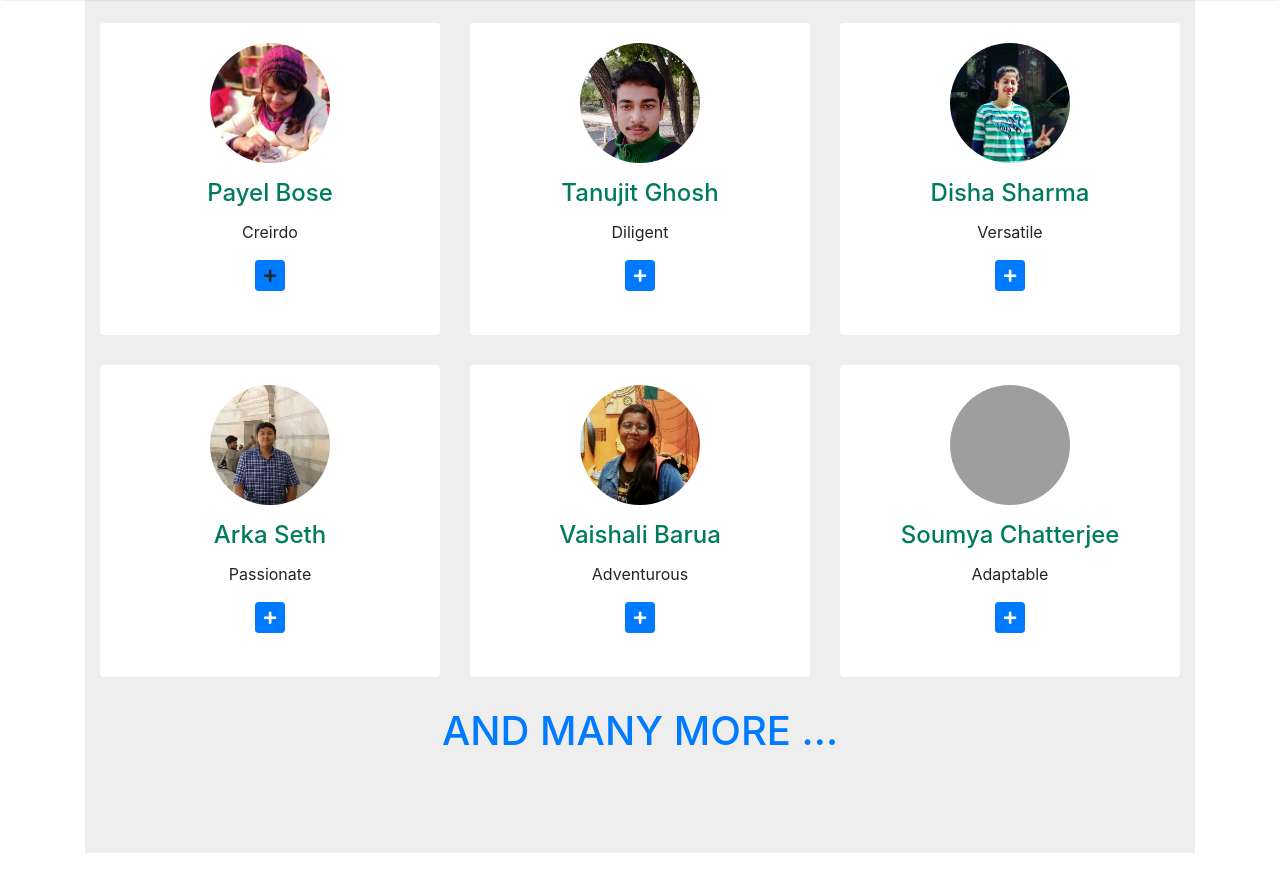
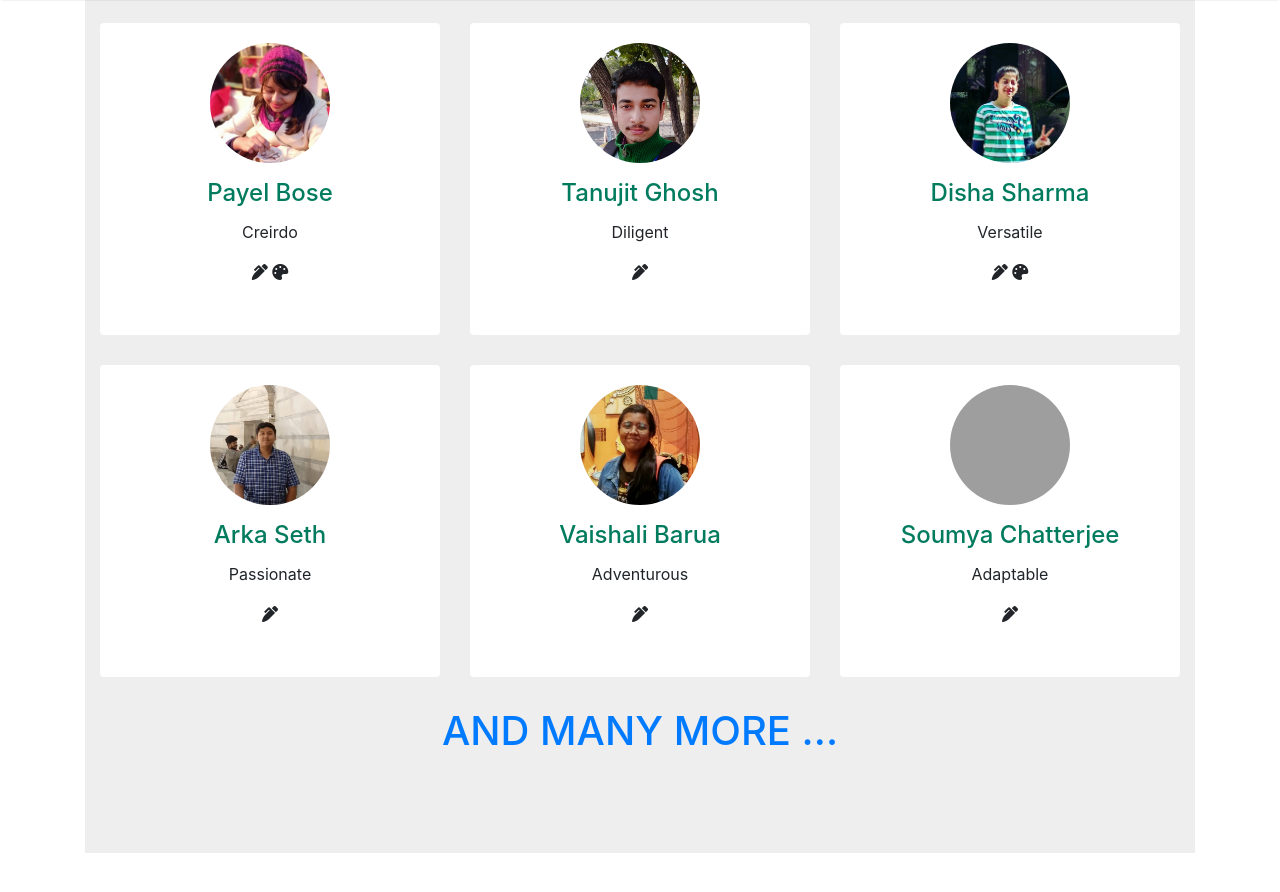
Before and after one commit to ieeesb-nitdgp/insight, a Jekyll site: the page built from _pages/team.md, in a window 1280 px wide and 900 px high, scrolled down 598 px. Shown: the top 892 px of the window. Built offline with Jekyll 4.4.1, drawn with Linux system fonts in a browser that asks for light colours; nearby versions of some CDN libraries; grey boxes are pictures that could not be loaded.

Commit message:
Edit member icons

```diff
--- a/_layouts/default_mem.html
+++ b/_layouts/default_mem.html
@@ -18,14 +18,15 @@
 
 <link href="{{ site.baseurl }}/assets/css/style_team.css" rel="stylesheet">
 
-<link href="https:////maxcdn.bootstrapcdn.com/bootstrap/4.0.0/css/bootstrap.min.css" rel="stylesheet" id="bootstrap-css">
+<link href="https://maxcdn.bootstrapcdn.com/bootstrap/4.0.0/css/bootstrap.min.css" rel="stylesheet" id="bootstrap-css">
 
 <script src="{{ site.baseurl }}/assets/js/jquery.min.js"></script>
 
-<script src="https:////maxcdn.bootstrapcdn.com/bootstrap/4.0.0/js/bootstrap.min.js"></script>
+<script src="https://maxcdn.bootstrapcdn.com/bootstrap/4.0.0/js/bootstrap.min.js"></script>
 
-<script src="https:////cdnjs.cloudflare.com/ajax/libs/jquery/3.2.1/jquery.min.js"></script>
+<script src="https://cdnjs.cloudflare.com/ajax/libs/jquery/3.2.1/jquery.min.js"></script>
 
+<script src="https://kit.fontawesome.com/0e1f4ea04f.js" crossorigin="anonymous"></script>
 </head>
 
 {% if jekyll.environment == 'production' %}
--- a/_pages/team.md
+++ b/_pages/team.md
@@ -22,7 +22,7 @@ comments: false
                                     <p><img class=" img-fluid" src="{{site.baseurl}}/assets/images/payel.jpg" alt="card image"></p>
                                     <h4 class="card-title">Payel Bose</h4>
                                     <p class="card-text">Creirdo</p>
-                                    <a class="btn btn-primary btn-sm"><i class="fa fa-plus"></i></a>
+                                    <a><i class="fas fa-pen-alt"></i> <i class="fas fa-palette"></i></a>
                                 </div>
                             </div>
                         </div>
@@ -48,7 +48,7 @@ comments: false
                                     <p><img class=" img-fluid" src="{{site.baseurl}}/assets/images/tanujit.jpg" alt="card image"></p>
                                     <h4 class="card-title">Tanujit Ghosh</h4>
                                     <p class="card-text">Diligent</p>
-                                    <a href="#" class="btn btn-primary btn-sm"><i class="fa fa-plus"></i></a>
+                                    <a><i class="fas fa-pen-alt"></i></a>
                                 </div>
                             </div>
                         </div>
@@ -74,7 +74,7 @@ comments: false
                                     <p><img class=" img-fluid" src="{{site.baseurl}}/assets/images/disha.jpg" alt="card image"></p>
                                     <h4 class="card-title">Disha Sharma</h4>
                                     <p class="card-text">Versatile</p>
-                                    <a href="#" class="btn btn-primary btn-sm"><i class="fa fa-plus"></i></a>
+                                    <a><i class="fas fa-pen-alt"></i> <i class="fas fa-palette"></i></a>
                                 </div>
                             </div>
                         </div>
@@ -100,7 +100,7 @@ comments: false
                                     <p><img class=" img-fluid" src="{{site.baseurl}}/assets/images/arka.jpg" alt="card image"></p>
                                     <h4 class="card-title">Arka Seth</h4>
                                     <p class="card-text">Passionate</p>
-                                    <a href="#" class="btn btn-primary btn-sm"><i class="fa fa-plus"></i></a>
+                                    <a><i class="fas fa-pen-alt"></i></a>
                                 </div>
                             </div>
                         </div>
@@ -126,7 +126,7 @@ comments: false
                                     <p><img class=" img-fluid" src="{{site.baseurl}}/assets/images/vaishali.jpg" alt="card image"></p>
                                     <h4 class="card-title">Vaishali Barua</h4>
                                     <p class="card-text">Adventurous</p>
-                                    <a href="#" class="btn btn-primary btn-sm"><i class="fa fa-plus"></i></a>
+                                    <a><i class="fas fa-pen-alt"></i></a>
                                 </div>
                             </div>
                         </div>
@@ -151,7 +151,7 @@ comments: false
                                     <p><img class=" img-fluid" src="{{site.baseurl}}/assets/images/soumya.JPG" alt="card image"></p>
                                     <h4 class="card-title">Soumya Chatterjee</h4>
                                     <p class="card-text">Adaptable</p>
-                                    <a href="#" class="btn btn-primary btn-sm"><i class="fa fa-plus"></i></a>
+                                    <a><i class="fas fa-pen-alt"></i></a>
                                 </div>
                             </div>
                         </div>
```
Also changed, not shown: _pages/contribute.md (+1 -1 lines).
